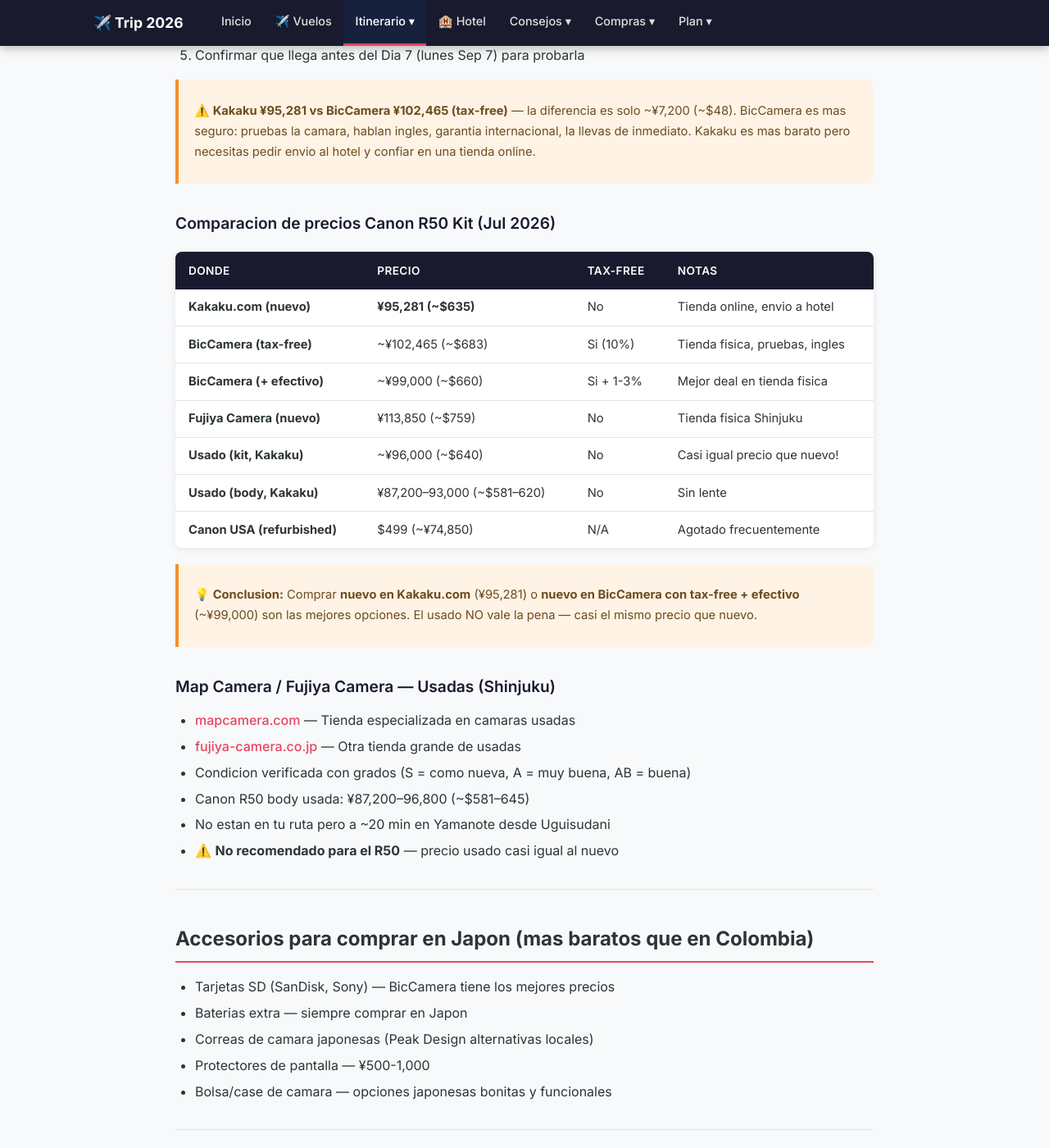
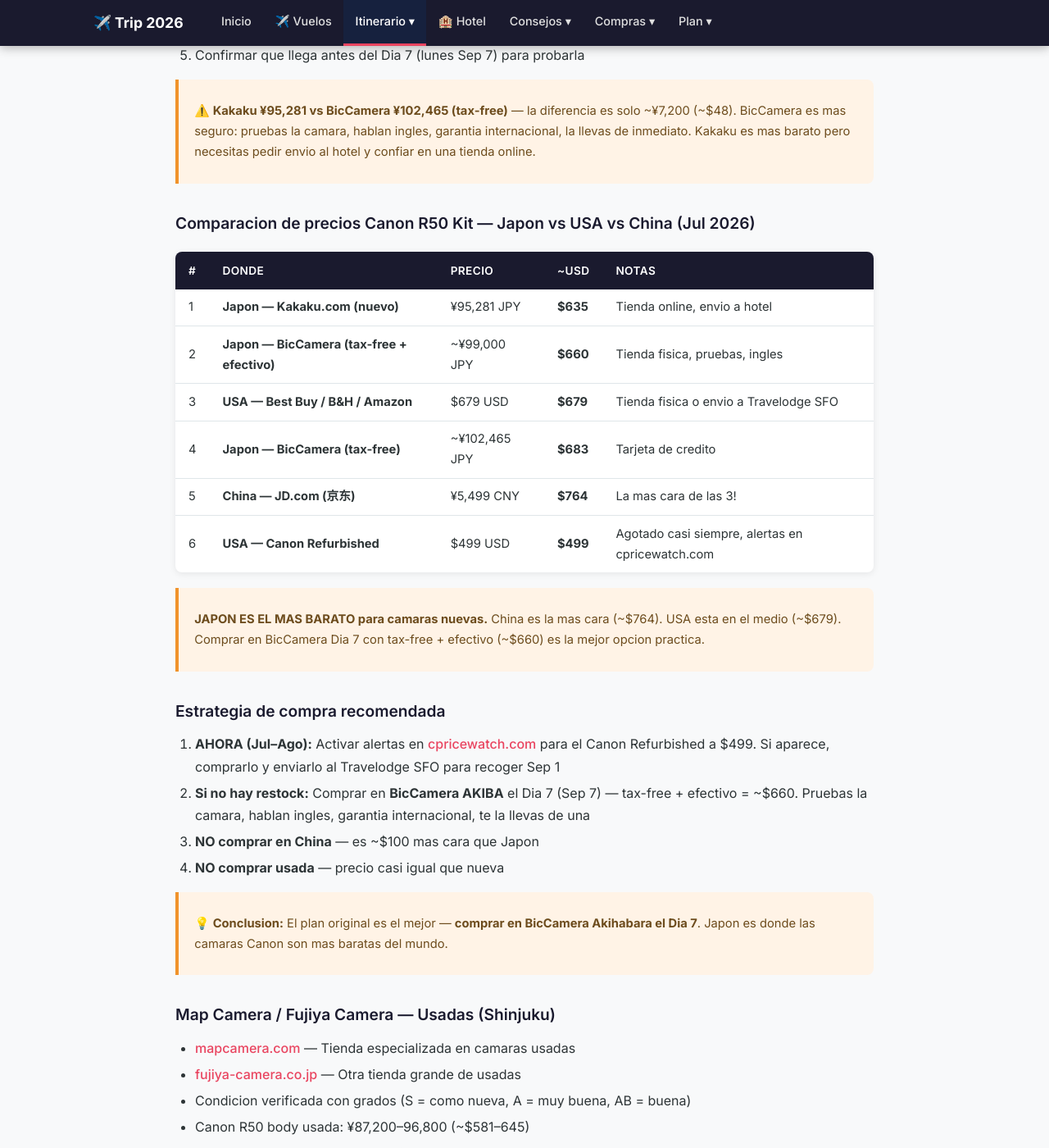
Before and after one commit to nescool101/nescaotravelplanner, a Jekyll site: the page built from cameras.md, in a window 1280 px wide and 1400 px high, scrolled down 6015 px. Shown: the whole window at 82% size. Built offline with Jekyll 4.4.1, drawn with Linux system fonts in a browser that asks for light colours; some of the changed text lies outside the part shown.

Commit message:
feat: add Japan vs USA vs China price comparison for Canon R50
Japan is cheapest for new cameras (~$635-660), China is most
expensive (~$764), USA in the middle (~$679). Added buying
strategy: monitor Canon refurbished $499, otherwise buy at
BicCamera Day 7 with tax-free + cash (~$660).

Co-Authored-By: Claude Opus 4.6 <noreply@anthropic.com>

```diff
--- a/cameras.md
+++ b/cameras.md
@@ -180,19 +180,27 @@ nav_group: itinerary
 
 > ⚠️ **Kakaku ¥95,281 vs BicCamera ¥102,465 (tax-free)** — la diferencia es solo ~¥7,200 (~$48). BicCamera es mas seguro: pruebas la camara, hablan ingles, garantia internacional, la llevas de inmediato. Kakaku es mas barato pero necesitas pedir envio al hotel y confiar en una tienda online.
 
-### Comparacion de precios Canon R50 Kit (Jul 2026)
+### Comparacion de precios Canon R50 Kit — Japon vs USA vs China (Jul 2026)
 
-| Donde | Precio | Tax-free | Notas |
-|-------|--------|----------|-------|
-| **Kakaku.com (nuevo)** | **¥95,281 (~$635)** | No | Tienda online, envio a hotel |
-| **BicCamera (tax-free)** | ~¥102,465 (~$683) | Si (10%) | Tienda fisica, pruebas, ingles |
-| **BicCamera (+ efectivo)** | ~¥99,000 (~$660) | Si + 1-3% | Mejor deal en tienda fisica |
-| **Fujiya Camera (nuevo)** | ¥113,850 (~$759) | No | Tienda fisica Shinjuku |
-| **Usado (kit, Kakaku)** | ~¥96,000 (~$640) | No | Casi igual precio que nuevo! |
-| **Usado (body, Kakaku)** | ¥87,200–93,000 (~$581–620) | No | Sin lente |
-| **Canon USA (refurbished)** | $499 (~¥74,850) | N/A | Agotado frecuentemente |
+| # | Donde | Precio | ~USD | Notas |
+|---|-------|--------|------|-------|
+| 1 | **Japon — Kakaku.com (nuevo)** | ¥95,281 JPY | **$635** | Tienda online, envio a hotel |
+| 2 | **Japon — BicCamera (tax-free + efectivo)** | ~¥99,000 JPY | **$660** | Tienda fisica, pruebas, ingles |
+| 3 | **USA — Best Buy / B&H / Amazon** | $679 USD | **$679** | Tienda fisica o envio a Travelodge SFO |
+| 4 | **Japon — BicCamera (tax-free)** | ~¥102,465 JPY | **$683** | Tarjeta de credito |
+| 5 | **China — JD.com (京东)** | ¥5,499 CNY | **$764** | La mas cara de las 3! |
+| 6 | **USA — Canon Refurbished** | $499 USD | **$499** | Agotado casi siempre, alertas en cpricewatch.com |
 
-> 💡 **Conclusion:** Comprar **nuevo en Kakaku.com** (¥95,281) o **nuevo en BicCamera con tax-free + efectivo** (~¥99,000) son las mejores opciones. El usado NO vale la pena — casi el mismo precio que nuevo.
+> **JAPON ES EL MAS BARATO para camaras nuevas.** China es la mas cara (~$764). USA esta en el medio (~$679). Comprar en BicCamera Dia 7 con tax-free + efectivo (~$660) es la mejor opcion practica.
+
+### Estrategia de compra recomendada
+
+1. **AHORA (Jul–Ago):** Activar alertas en [cpricewatch.com](https://www.cpricewatch.com/blog/tag/canon-eos-r50/) para el Canon Refurbished a $499. Si aparece, comprarlo y enviarlo al Travelodge SFO para recoger Sep 1
+2. **Si no hay restock:** Comprar en **BicCamera AKIBA** el Dia 7 (Sep 7) — tax-free + efectivo = ~$660. Pruebas la camara, hablan ingles, garantia internacional, te la llevas de una
+3. **NO comprar en China** — es ~$100 mas cara que Japon
+4. **NO comprar usada** — precio casi igual que nueva
+
+> 💡 **Conclusion:** El plan original es el mejor — **comprar en BicCamera Akihabara el Dia 7**. Japon es donde las camaras Canon son mas baratas del mundo.
 
 ### Map Camera / Fujiya Camera — Usadas (Shinjuku)
 - [mapcamera.com](https://www.mapcamera.com/) — Tienda especializada en camaras usadas
@@ -214,7 +222,7 @@ nav_group: itinerary
 
 ---
 
-*Fuentes: [DPReview](https://www.dpreview.com/reviews/buying-guide-best-cameras-for-travel), [BCN Award Japan 2026](https://www.digitalcameraworld.com/photography/awards-and-competitions/japans-best-selling-camera-brands-crowned-compact-mirrorless-dslr-video-and-action-winners-revealed), [BicCamera Guide](https://livejapan.com/en/in-tokyo/in-pref-tokyo/in-ginza/article-a0005861/), [Kakaku.com R50 Kit](https://kakaku.com/item/J0000040678/), [Kakaku.com R50 Body Usado](https://kakaku.com/item/J0000040677/used/), [Fujiya Camera](https://www.fujiya-camera.co.jp/shop/r/rC00003-S01800/), [Tokyo Cheapo — Kakaku Guide](https://tokyocheapo.com/shopping-2/buying-gadgets-cheaply-on-comparison-shopping-sites/)*
+*Fuentes: [Kakaku.com R50 Kit](https://kakaku.com/item/J0000040678/), [Kakaku.com R50 Body Usado](https://kakaku.com/item/J0000040677/used/), [Fujiya Camera](https://www.fujiya-camera.co.jp/shop/r/rC00003-S01800/), [JD.com 京东 — R50](https://www.jd.com/chanpin/558713.html), [Best Buy USA](https://www.bestbuy.com/site/canon-eos-r50-4k-video-mirrorless-camera-with-rf-s-18-45mm-f-4-5-6-3-is-stm-lens-black/6535114.p?skuId=6535114), [Canon Refurbished](https://www.usa.canon.com/shop/p/refurbished-eos-r50-rf-s18-45mm-f4-5-6-3-is-stm-lens-kit), [Canon Price Watch](https://www.cpricewatch.com/blog/tag/canon-eos-r50/), [BicCamera Guide](https://livejapan.com/en/in-tokyo/in-pref-tokyo/in-ginza/article-a0005861/), [Tokyo Cheapo — Kakaku](https://tokyocheapo.com/shopping-2/buying-gadgets-cheaply-on-comparison-shopping-sites/)*
 
 *Precios verificados: Jul 5, 2026*
 
```
